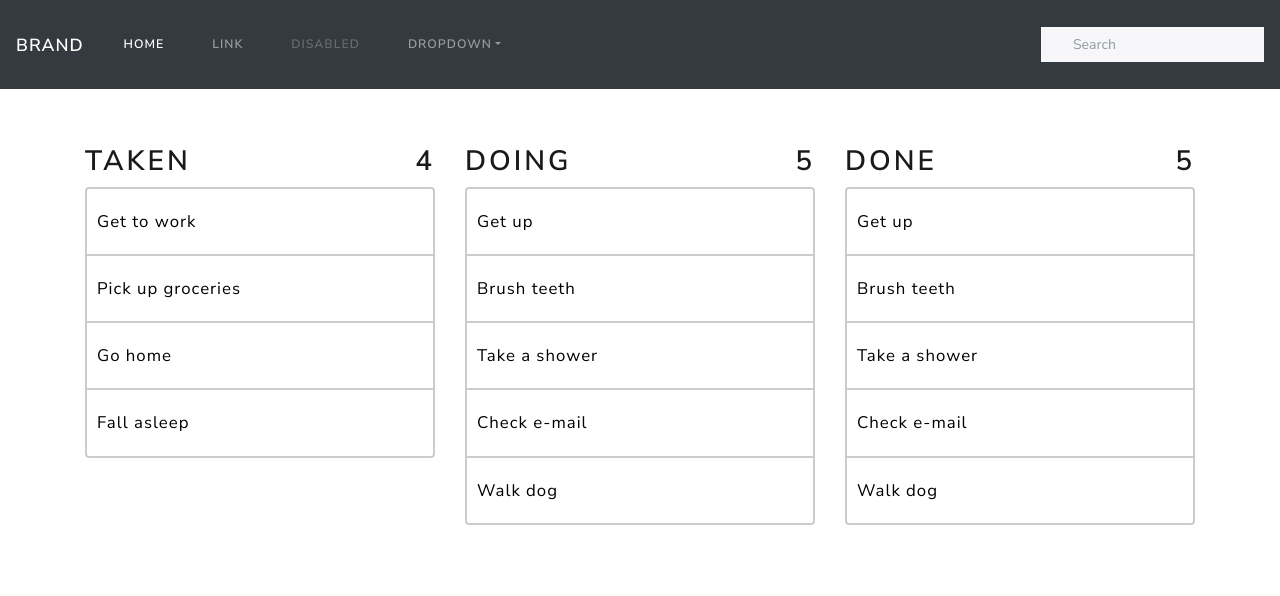
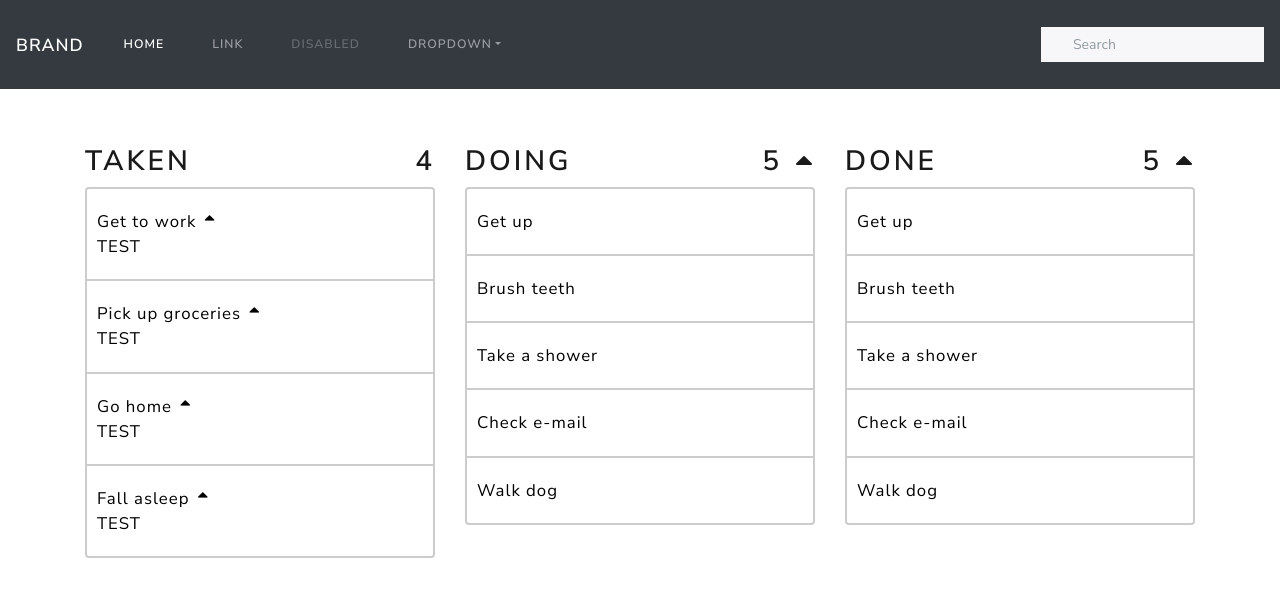
Before and after one commit to pjwbraak/Angular-Drag-And-Drop, an Angular app: page / in a window 1280 px wide. Shown: the top 596 px of the page. Built offline with nearby package versions, Linux system fonts and the light colour scheme.

Commit message:
add subitem dropdown for items

```diff
--- a/src/app/dragdroplist/dragdroplist.component.css
+++ b/src/app/dragdroplist/dragdroplist.component.css
@@ -80,7 +80,12 @@
 }
 
 @media only screen and (min-width: 992px) {
-  .dropdown-icon {
+  .dropdown-icon.small-screen {
     display: none;
   }
 }
+
+/* make subitems appear under item */
+.dragdrop-item-wrapper {
+  float: left;
+}
--- a/src/app/dragdroplist/dragdroplist.component.html
+++ b/src/app/dragdroplist/dragdroplist.component.html
@@ -2,7 +2,7 @@
   <div class="row" cdkDropListGroup>
       <div class="dragdrop-container col-lg-4">
         <h2 class="col-h2">Taken
-          <i class="fa fa-caret-up dropdown-icon float-right" (click)="slideToggle($event)"></i>
+          <i class="fa fa-caret-up dropdown-icon small-screen float-right" (click)="slideToggle($event)"></i>
           <span class="float-right">{{ taken.length }}</span>
         </h2>
 
@@ -12,7 +12,14 @@
           class="dragdrop-list slideable"
           (cdkDropListDropped)="drop($event)">
           <div class="dragdrop-box" *ngFor="let item of taken" cdkDrag>
-              {{ item }}
+            <div class="dragdrop-item-wrapper">
+              <div class="dragdrop-item">{{ item }}
+                <i class="fa fa-caret-up dropdown-icon float-right" (click)="slideToggle($event)"></i>
+              </div>
+              <div class="slideable">
+                <div class="dragdrop-subitem">TEST</div>
+              </div>
+            </div>
           </div>
         </div>
       </div>
```
